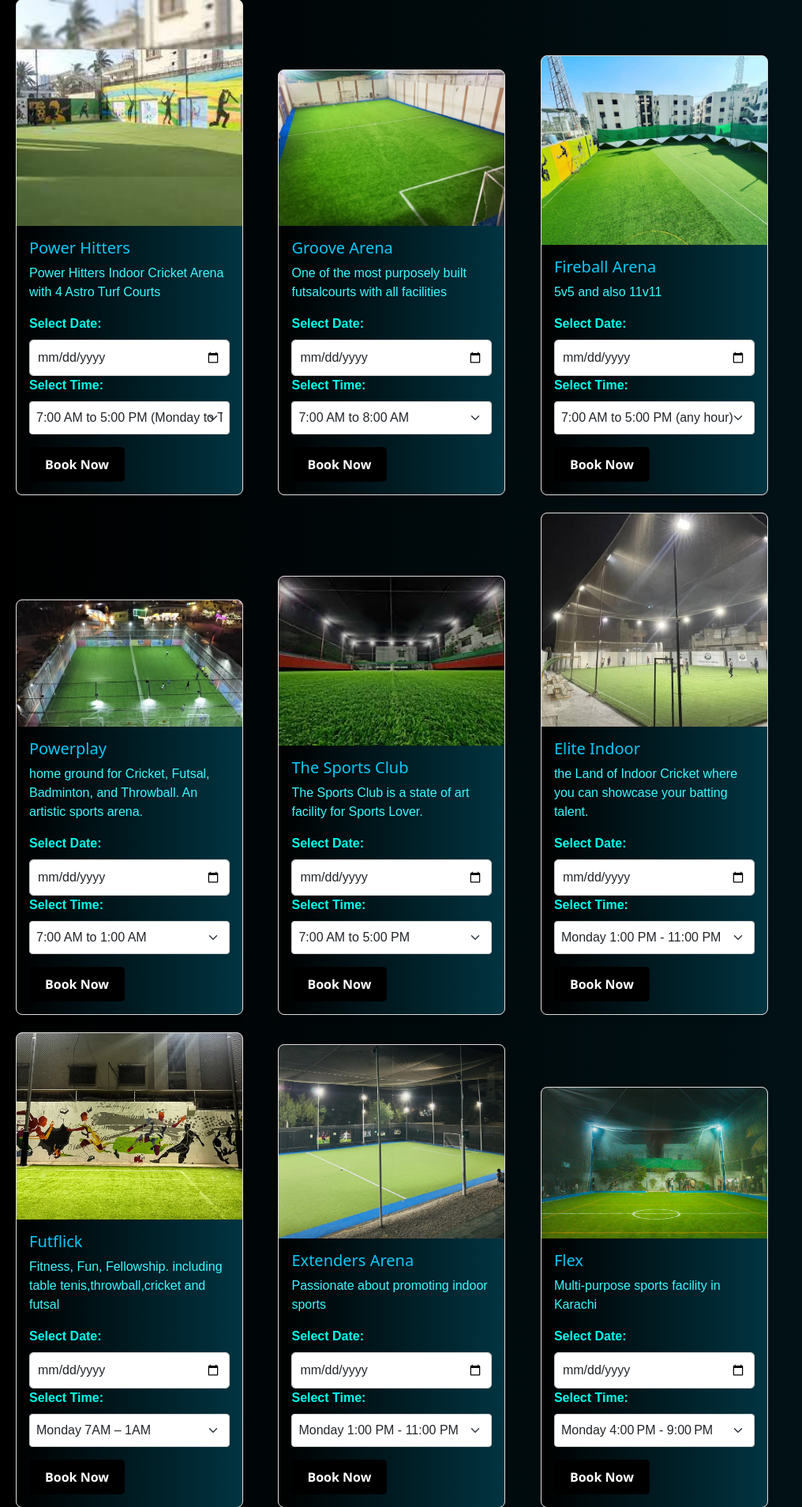
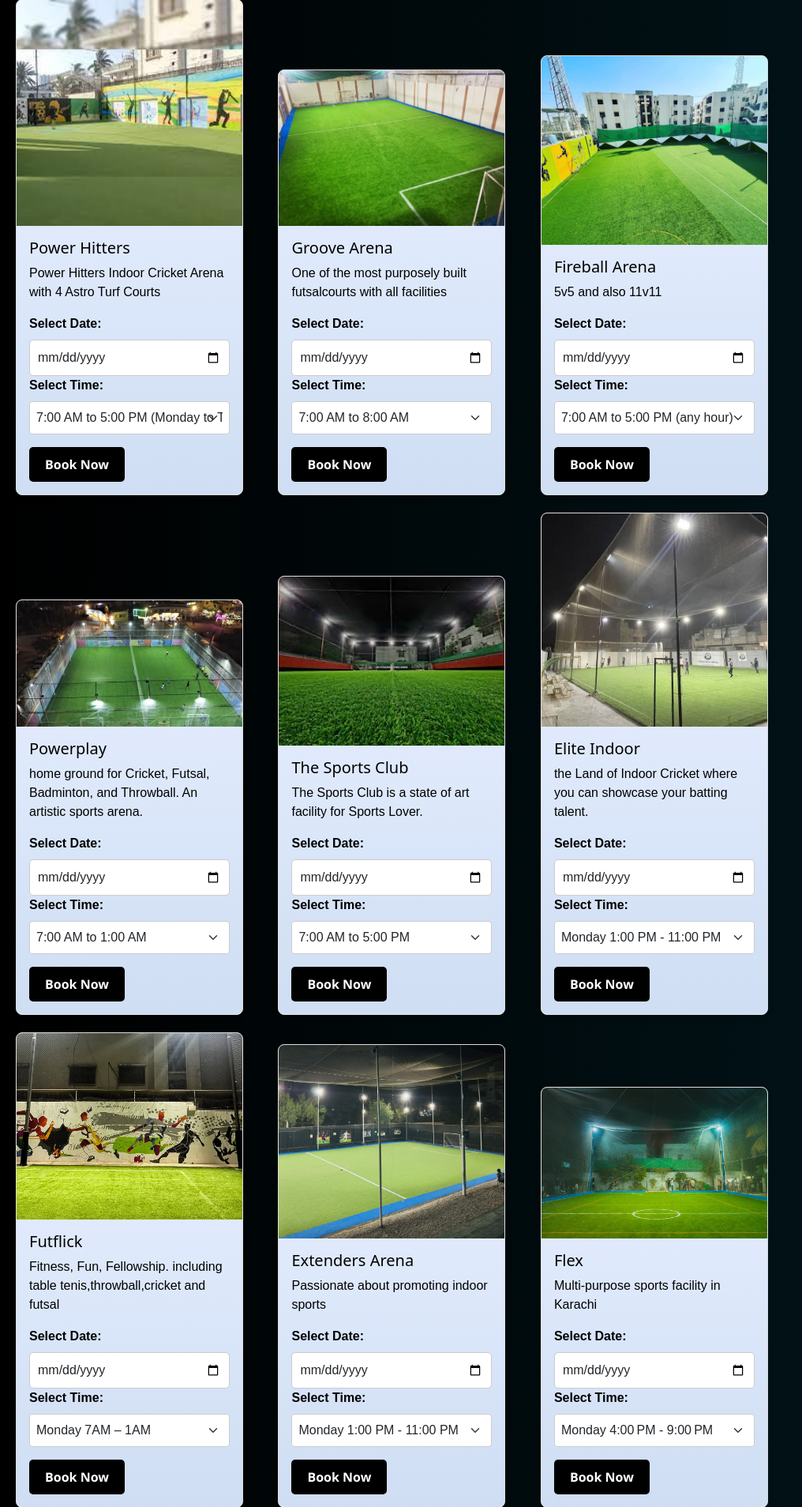
Before and after one commit to aishxix/Bookln, a Flask app: page /indoor in a window 1280 px wide. Shown: the part 91-1999 px from the top of the page at 79% size, without its empty margins (0-1016 px from the left). Run offline with Flask 3, Linux system fonts and the light colour scheme; the visitor is signed in with stand-in values (Sample User, id 1); some web fonts are replaced.

Commit message:
upd:raheem

```diff
--- a/static/style.css
+++ b/static/style.css
@@ -88,22 +88,22 @@ h1 {
 
 .card-body {
   padding: 16px;
-  background: rgb(1, 57, 71);  /* fallback for old browsers */
-background: -webkit-linear-gradient(to right,black,rgb(1, 38, 48));  /* Chrome 10-25, Safari 5.1-6 */
-background: linear-gradient(to right,black,rgb(1, 52, 65)); /* W3C, IE 10+/ Edge, Firefox 16+, Chrome 26+, Opera 12+, Safari 7+ */
+  background: #E0EAFC;  /* fallback for old browsers */
+  background: -webkit-linear-gradient(to top, #CFDEF3, #E0EAFC);  /* Chrome 10-25, Safari 5.1-6 */
+  background: linear-gradient(to top, #CFDEF3, #E0EAFC); /* W3C, IE 10+/ Edge, Firefox 16+, Chrome 26+, Opera 12+, Safari 7+ */
 
 }
 
 .card-title {
   font-size: 1.25rem;
   margin-bottom: 0.5rem;
-  color: rgb(12, 200, 247);
+  color:black;
   font-family: system-ui, -apple-system, BlinkMacSystemFont, 'Segoe UI', Roboto, Oxygen, Ubuntu, Cantarell, 'Open Sans', 'Helvetica Neue', sans-serif;
 }
 
 .card-text {
   font-size: 1rem;
-  color:rgb(59, 248, 255);
+  color:black;
   margin-bottom: 1rem;
 }
 
@@ -143,7 +143,7 @@ label {
   font-weight: bold;
   margin-bottom: 0.5rem;
   display: block;
-  color: rgb(0, 255, 234);
+  color: black;
 }
 
 .bgmain {
```
